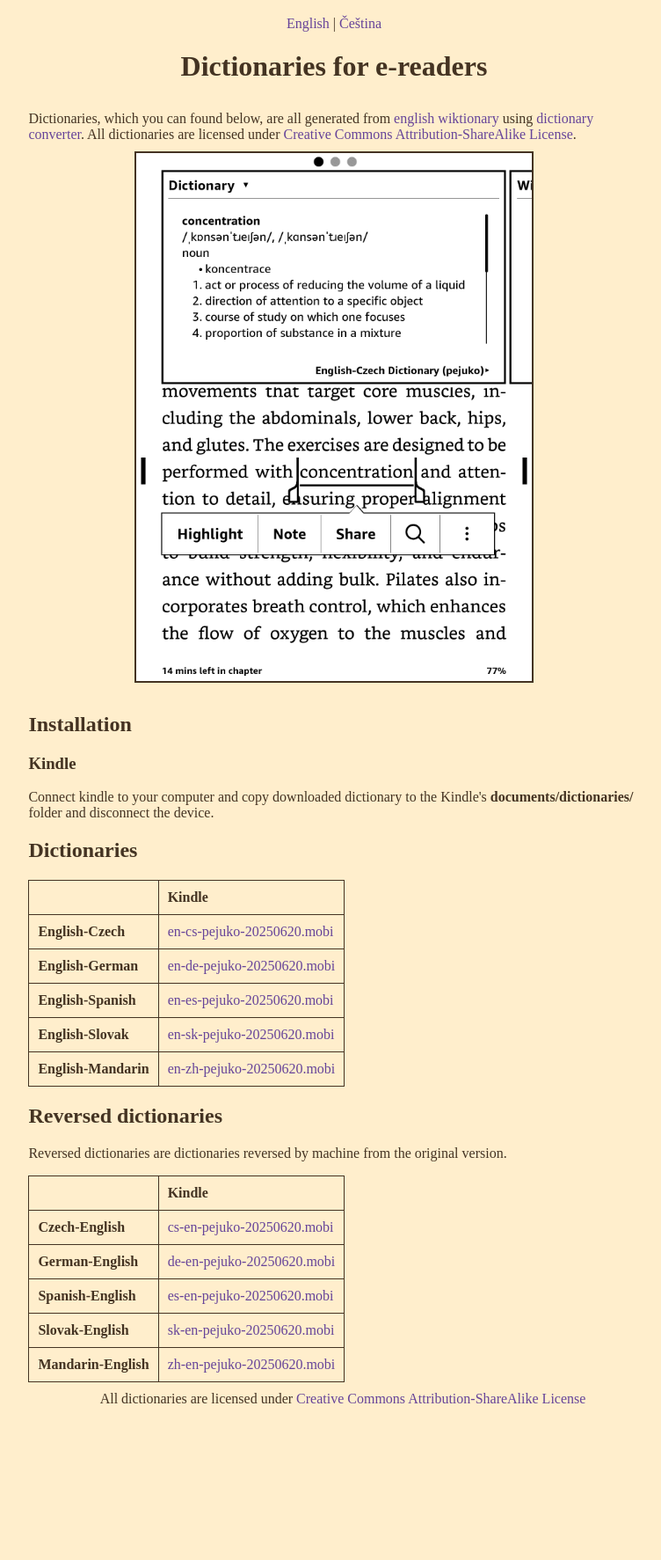
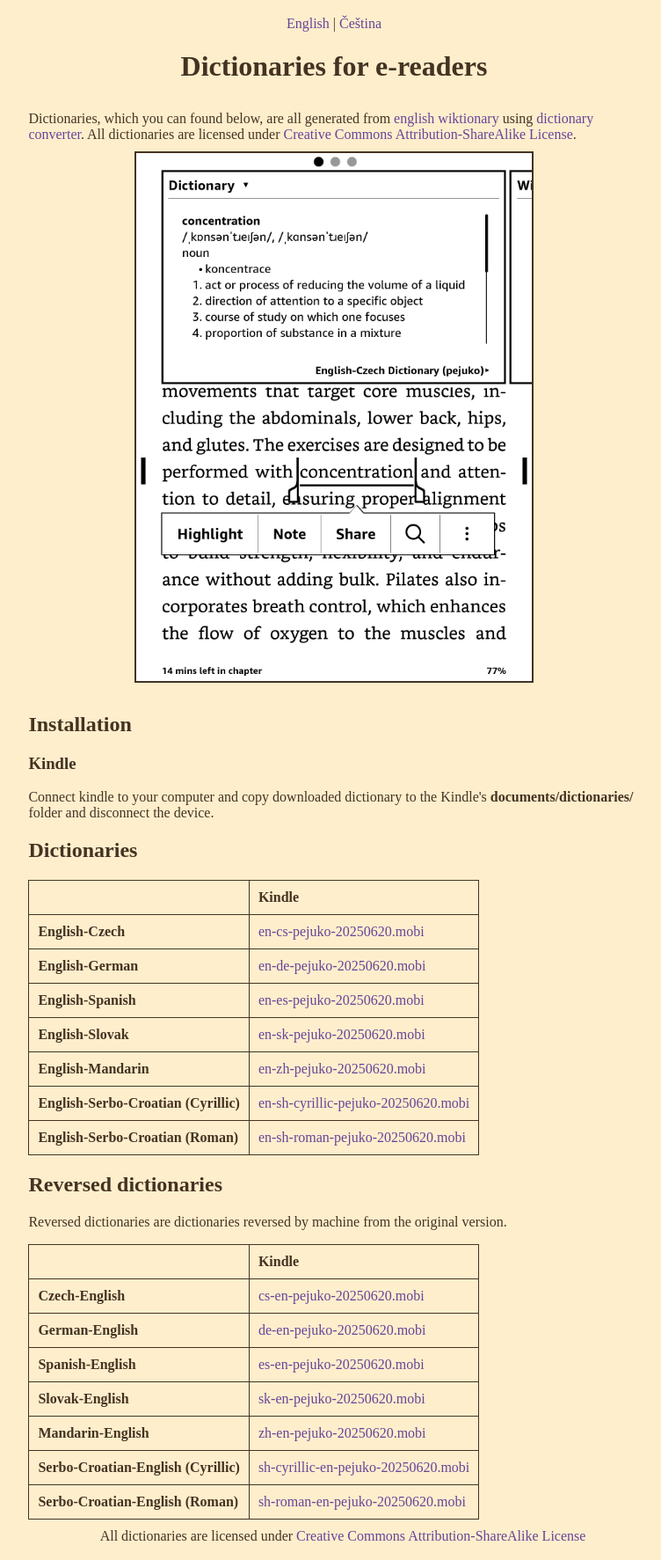
Before and after one commit to pejuko/dictionary, a Jekyll site: the page built from index.md, in a window 1280 px wide. Shown: the whole page at 88% size, without its empty margins (260-1012 px from the left). Built offline with Jekyll 4.4.1, drawn with Linux system fonts in a browser that asks for light colours; before the commit the page ends 1617 px from its top, so only the background shows below that.

Commit message:
add Serbo-Croatian dictionaries

```diff
--- a/_layouts/default.html
+++ b/_layouts/default.html
@@ -66,6 +66,14 @@
                         <th>{{ page.dictionary_en_zh }}</th>
                         <td><a href="https://github.com/pejuko/dictionary/releases/download/v0.3/en-zh-pejuko-20250620.mobi">en-zh-pejuko-20250620.mobi</a></td>
                     </tr>
+                    <tr>
+                        <th>{{ page.dictionary_en_sh_cyrillic }}</th>
+                        <td><a href="https://github.com/pejuko/dictionary/releases/download/v0.3/en-sh-cyrillic-pejuko-20250620.mobi">en-sh-cyrillic-pejuko-20250620.mobi</a></td>
+                    </tr>
+                    <tr>
+                        <th>{{ page.dictionary_en_sh_roman }}</th>
+                        <td><a href="https://github.com/pejuko/dictionary/releases/download/v0.3/en-sh-roman-pejuko-20250620.mobi">en-sh-roman-pejuko-20250620.mobi</a></td>
+                    </tr>
                 </tbody>
             </table>
 
@@ -98,6 +106,14 @@
                         <th>{{ page.dictionary_zh_en }}</th>
                         <td><a href="https://github.com/pejuko/dictionary/releases/download/v0.3/zh-en-pejuko-20250620.mobi">zh-en-pejuko-20250620.mobi</a></td>
                     </tr>
+                    <tr>
+                        <th>{{ page.dictionary_sh_cyrillic_en }}</th>
+                        <td><a href="https://github.com/pejuko/dictionary/releases/download/v0.3/sh-cyrillic-en-pejuko-20250620.mobi">sh-cyrillic-en-pejuko-20250620.mobi</a></td>
+                    </tr>
+                    <tr>
+                        <th>{{ page.dictionary_sh_roman_en }}</th>
+                        <td><a href="https://github.com/pejuko/dictionary/releases/download/v0.3/sh-roman-en-pejuko-20250620.mobi">sh-roman-en-pejuko-20250620.mobi</a></td>
+                    </tr>
                 </tbody>
             </table>
         </main>
--- a/index.md
+++ b/index.md
@@ -17,6 +17,8 @@ dictionary_en_de: English-German
 dictionary_en_es: English-Spanish
 dictionary_en_sk: English-Slovak
 dictionary_en_zh: English-Mandarin
+dictionary_en_sh_cyrillic: English-Serbo-Croatian (Cyrillic)
+dictionary_en_sh_roman: English-Serbo-Croatian (Roman)
 
 reversed_dictionaries: Reversed dictionaries
 reversed_dictionaries_description: Reversed dictionaries are dictionaries reversed by machine from the original version.
@@ -25,4 +27,6 @@ dictionary_de_en: German-English
 dictionary_es_en: Spanish-English
 dictionary_sk_en: Slovak-English
 dictionary_zh_en: Mandarin-English
+dictionary_sh_cyrillic_en: Serbo-Croatian-English (Cyrillic)
+dictionary_sh_roman_en: Serbo-Croatian-English (Roman)
 ---
```
Also changed, not shown: cs/index.md (+4 -0 lines). Lines whose indentation alone changed are shown as unchanged.
